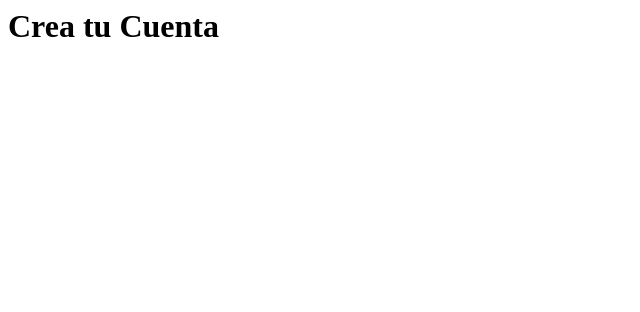
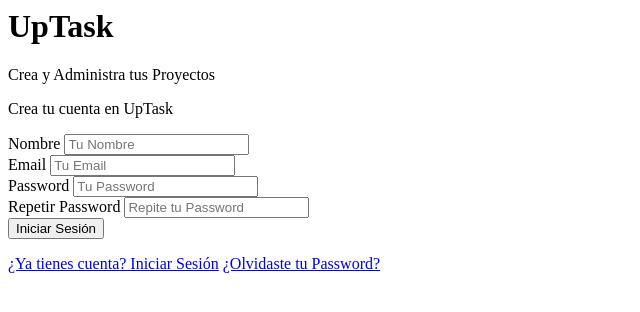
Before and after one commit to IGuerreroV/uptask-mvc-php, a PHP site: page /views/auth/crear.php in a window 1280 px wide. Shown: the top 312 px of the page, without its empty margins (0-640 px from the left). Run offline with PHP 8.4, Linux system fonts and the light colour scheme.

Commit message:
feat: Creando la vista de Crear Cuenta

```diff
--- a/views/auth/crear.php
+++ b/views/auth/crear.php
@@ -1 +1,36 @@
-<h1>Crea tu Cuenta</h1>
+<div class="contenedor crear">
+  <?php include_once __DIR__ . '/../templates/nombre-sitio.php'; ?>
+
+  <div class="contenedor-sm">
+    <p class="descripcion-pagina">Crea tu cuenta en UpTask</p>
+
+    <form class="formulario" method="POST" action="/">
+      <div class="campo">
+        <label for="nombre">Nombre</label>
+        <input type="text" id="nombre" placeholder="Tu Nombre" name="nombre" />
+      </div>
+
+      <div class="campo">
+        <label for="email">Email</label>
+        <input type="email" id="email" placeholder="Tu Email" name="email" />
+      </div>
+
+      <div class="campo">
+        <label for="password">Password</label>
+        <input type="password" id="password" placeholder="Tu Password" name="password" />
+      </div>
+
+      <div class="campo">
+        <label for="password2">Repetir Password</label>
+        <input type="password" id="password2" placeholder="Repite tu Password" name="password2" />
+      </div>
+
+      <input type="submit" class="boton" value="Iniciar Sesión" />
+    </form>
+
+    <div class="acciones">
+      <a href="/">¿Ya tienes cuenta? Iniciar Sesión</a>
+      <a href="/olvide">¿Olvidaste tu Password?</a>
+    </div>
+  </div> <!-- .contenedor-sm -->
+</div>
--- a/views/auth/login.php
+++ b/views/auth/login.php
@@ -1,6 +1,5 @@
 <div class="contenedor login">
-  <h1 class="uptask">UpTask</h1>
-  <p class="tagline">Crea y Administra tus Proyectos</p>
+  <?php include_once __DIR__ . '/../templates/nombre-sitio.php' ?>
 
   <div class="contenedor-sm">
     <p class="descripcion-pagina">Iniciar Sesión</p>
--- /dev/null
+++ b/views/templates/nombre-sitio.php
@@ -0,0 +1,2 @@
+<h1 class="uptask">UpTask</h1>
+<p class="tagline">Crea y Administra tus Proyectos</p>
```
